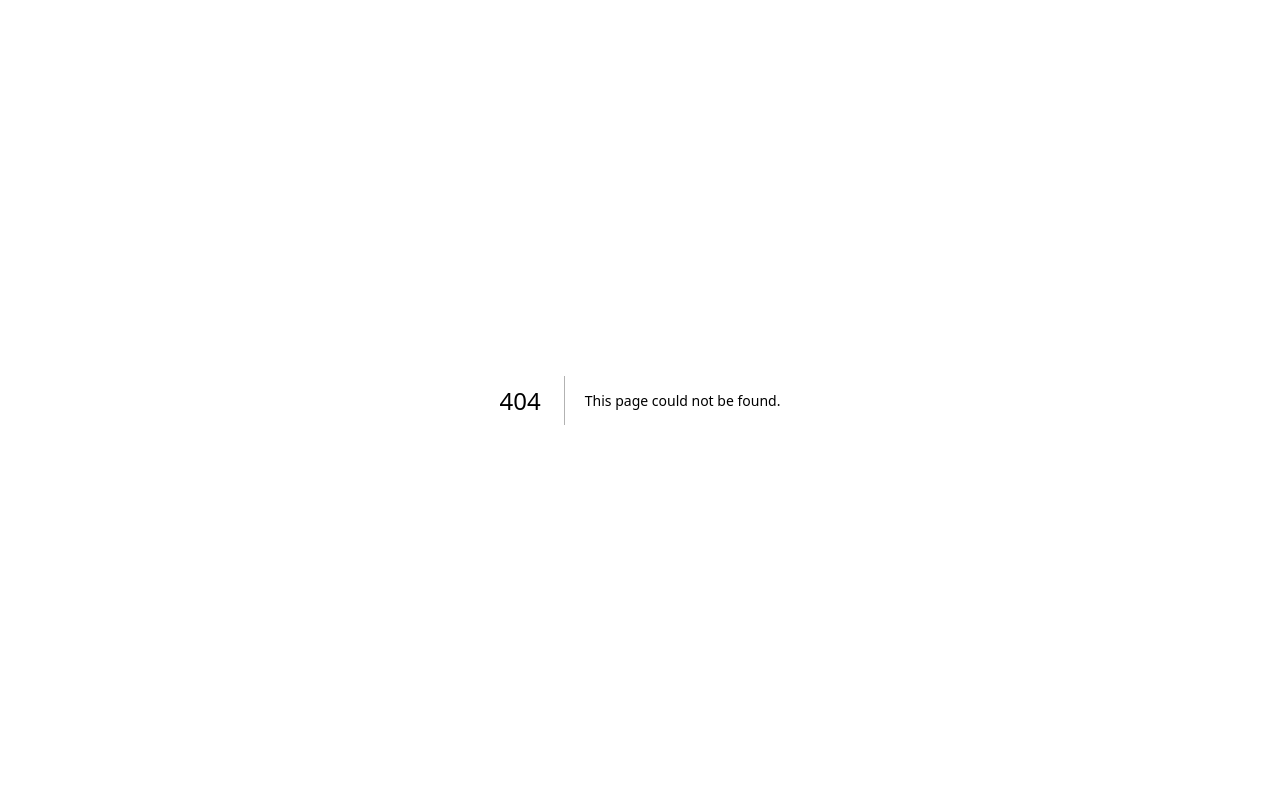
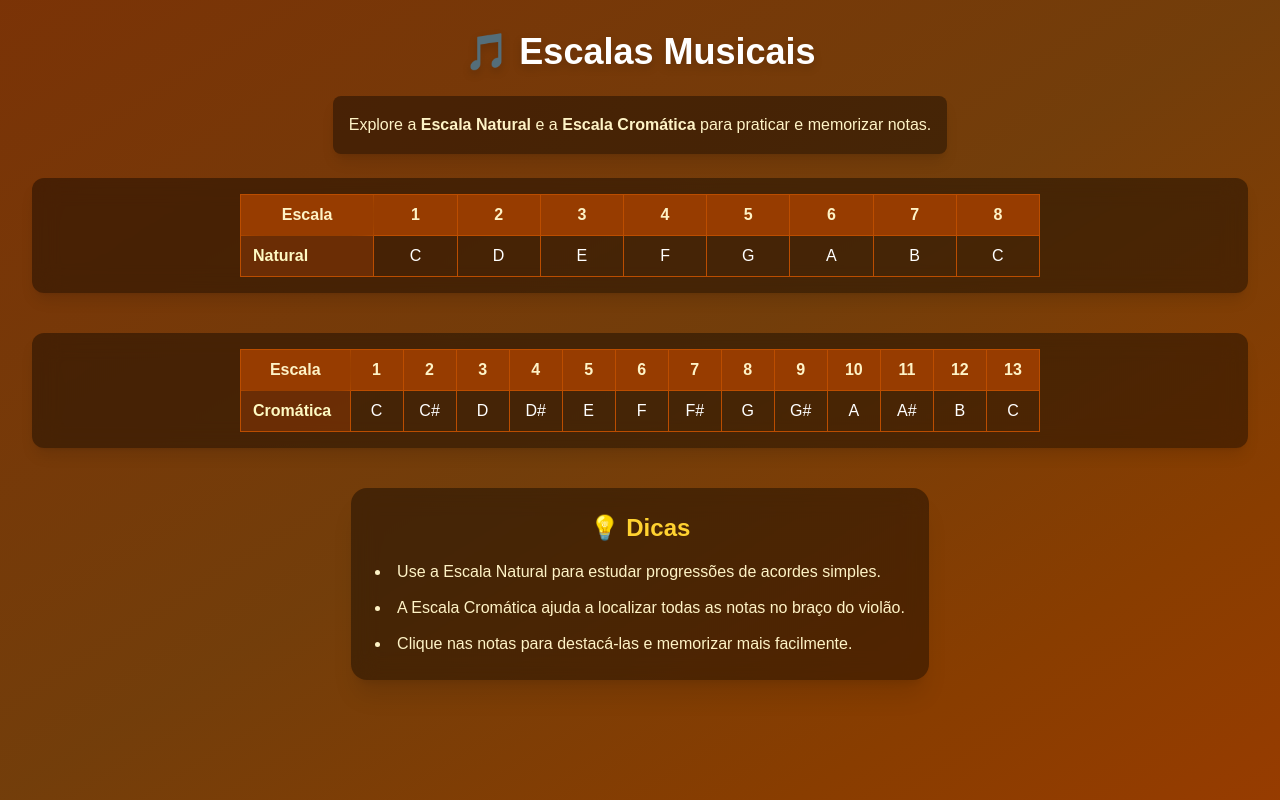
Before and after one commit to robsonalbuquerquedev/learningguitar, a Next.js app: page /escalas in a window 1280 px wide. Before the commit this address had no page. Built offline with nearby package versions, Linux system fonts and the light colour scheme.

Commit message:
feat: adicionar rota escalas

```diff
--- /dev/null
+++ b/src/app/escalas/page.tsx
@@ -0,0 +1,135 @@
+"use client";
+
+import { useState } from "react";
+import { motion } from "framer-motion";
+
+// Escalas
+const escalaNatural = ["C", "D", "E", "F", "G", "A", "B", "C"];
+const escalaCromatica = ["C", "C#", "D", "D#", "E", "F", "F#", "G", "G#", "A", "A#", "B", "C"];
+
+// Componente para renderizar cada escala
+function EscalaTabela({
+    nome,
+    notas,
+    notaSelecionada,
+    onClickNota,
+}: {
+    nome: string;
+    notas: string[];
+    notaSelecionada: string | null;
+    onClickNota: (nota: string) => void;
+}) {
+    return (
+        <div className="w-full overflow-x-auto sm:overflow-x-visible bg-black/40 backdrop-blur-md p-3 sm:p-4 rounded-xl shadow-lg mb-10 scrollbar-thin scrollbar-thumb-amber-700 scrollbar-track-transparent">
+            <table className="min-w-[600px] sm:min-w-[700px] md:min-w-[800px] mx-auto border-collapse rounded-lg select-none text-xs sm:text-sm md:text-base">
+                <thead>
+                    <tr>
+                        <th className="border border-amber-700 px-2 sm:px-3 py-2 bg-amber-800 text-amber-100 sticky left-0 backdrop-blur-md">
+                            Escala
+                        </th>
+                        {notas.map((_, idx) => (
+                            <th
+                                key={idx}
+                                className="border border-amber-700 px-2 sm:px-3 py-2 bg-amber-800 text-amber-100"
+                            >
+                                {idx + 1}
+                            </th>
+                        ))}
+                    </tr>
+                </thead>
+                <tbody>
+                    <tr>
+                        <td className="border border-amber-700 px-2 sm:px-3 py-2 font-semibold bg-amber-900/70 text-yellow-100 sticky left-0">
+                            {nome}
+                        </td>
+                        {notas.map((nota, idx) => {
+                            const isSelected = nota === notaSelecionada;
+                            return (
+                                <td
+                                    key={idx}
+                                    onClick={() => onClickNota(nota)}
+                                    className={`border border-amber-700 px-2 sm:px-3 py-2 cursor-pointer text-center min-w-[40px] sm:min-w-[50px] transition-all duration-200 ${isSelected
+                                            ? "bg-yellow-300 font-bold text-amber-900 shadow-inner"
+                                            : "hover:bg-amber-800/50"
+                                        }`}
+                                >
+                                    {nota}
+                                </td>
+                            );
+                        })}
+                    </tr>
+                </tbody>
+            </table>
+        </div>
+    );
+}
+
+export default function EscalasPage() {
+    const [notaSelecionada, setNotaSelecionada] = useState<string | null>(null);
+
+    const handleClickNota = (nota: string) => {
+        setNotaSelecionada((prev) => (prev === nota ? null : nota));
+    };
+
+    const limparSelecao = () => setNotaSelecionada(null);
+
+    return (
+        <main className="min-h-screen flex flex-col items-center justify-start bg-gradient-to-br from-amber-900 via-yellow-900 to-amber-800 text-white p-6 sm:p-8">
+            <motion.h1
+                initial={{ opacity: 0, y: -20 }}
+                animate={{ opacity: 1, y: 0 }}
+                className="text-3xl sm:text-4xl font-bold mb-6 text-center drop-shadow-lg"
+            >
+                🎵 Escalas Musicais
+            </motion.h1>
+
+            <motion.p
+                initial={{ opacity: 0 }}
+                animate={{ opacity: 1 }}
+                className="text-amber-100 max-w-2xl mx-auto mb-6 leading-relaxed text-center bg-black/40 p-4 rounded-lg shadow-lg text-sm sm:text-base"
+            >
+                Explore a <strong>Escala Natural</strong> e a <strong>Escala Cromática</strong> para praticar e memorizar notas.
+            </motion.p>
+
+            {/* Botão de limpar seleção */}
+            {notaSelecionada && (
+                <motion.div initial={{ opacity: 0 }} animate={{ opacity: 1 }} className="mb-6 text-center">
+                    <p className="mb-3 text-base sm:text-lg font-semibold text-yellow-200">
+                        🔍 Você selecionou a nota <span className="underline">{notaSelecionada}</span>
+                    </p>
+                    <button
+                        onClick={limparSelecao}
+                        className="bg-amber-600 hover:bg-amber-700 text-white font-semibold px-4 py-2 rounded-lg transition-all duration-200 shadow-md cursor-pointer text-sm sm:text-base"
+                    >
+                        Limpar seleção
+                    </button>
+                </motion.div>
+            )}
+
+            {/* Tabelas de cada escala */}
+            <EscalaTabela
+                nome="Natural"
+                notas={escalaNatural}
+                notaSelecionada={notaSelecionada}
+                onClickNota={handleClickNota}
+            />
+
+            <EscalaTabela
+                nome="Cromática"
+                notas={escalaCromatica}
+                notaSelecionada={notaSelecionada}
+                onClickNota={handleClickNota}
+            />
+
+            {/* Dicas */}
+            <div className="max-w-2xl mx-auto bg-black/40 p-6 rounded-2xl shadow-xl backdrop-blur-md text-sm sm:text-base">
+                <h2 className="text-2xl font-bold mb-4 text-amber-300 text-center">💡 Dicas</h2>
+                <ul className="list-disc list-inside space-y-3 text-amber-100">
+                    <li>Use a Escala Natural para estudar progressões de acordes simples.</li>
+                    <li>A Escala Cromática ajuda a localizar todas as notas no braço do violão.</li>
+                    <li>Clique nas notas para destacá-las e memorizar mais facilmente.</li>
+                </ul>
+            </div>
+        </main>
+    );
+}
```
